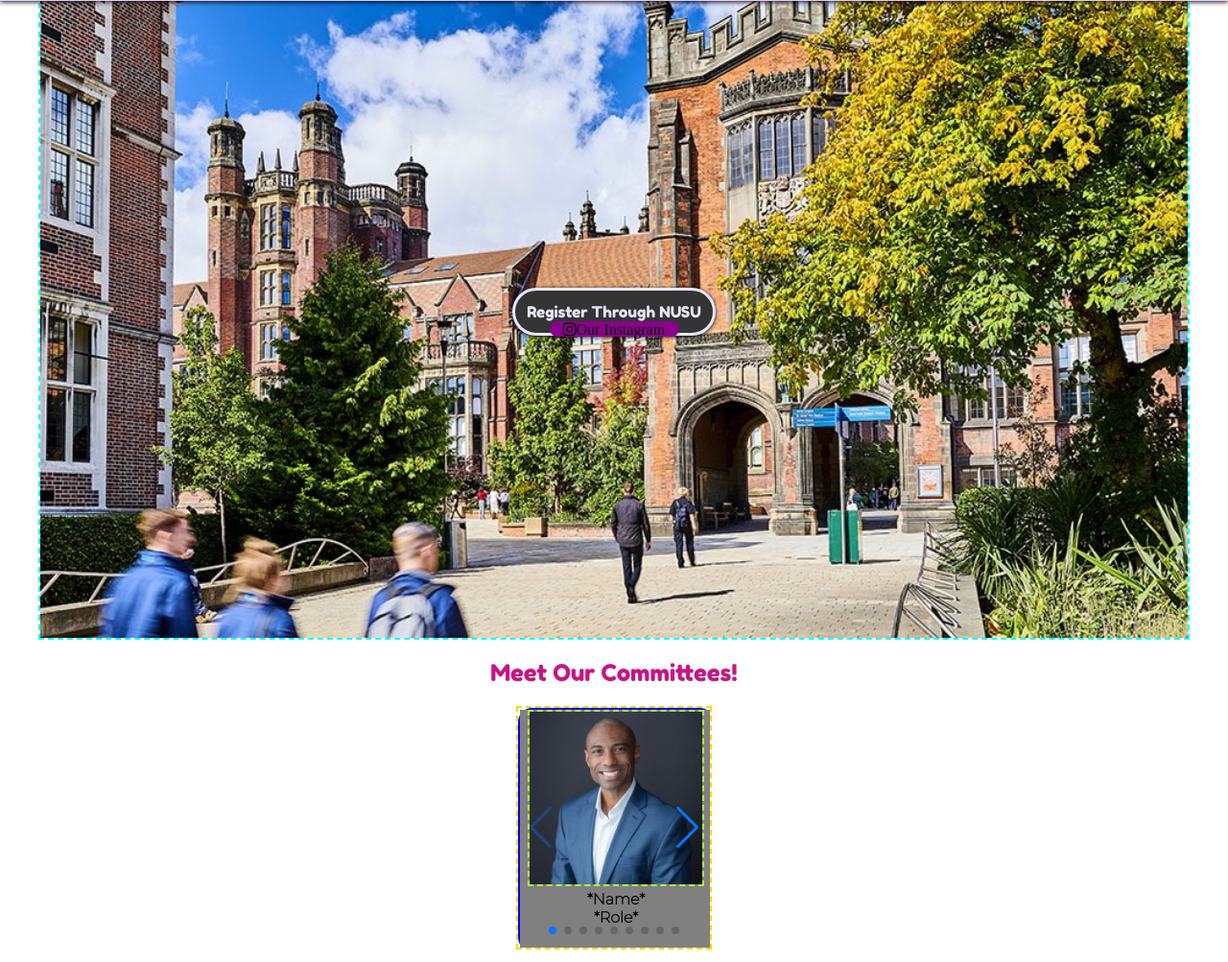
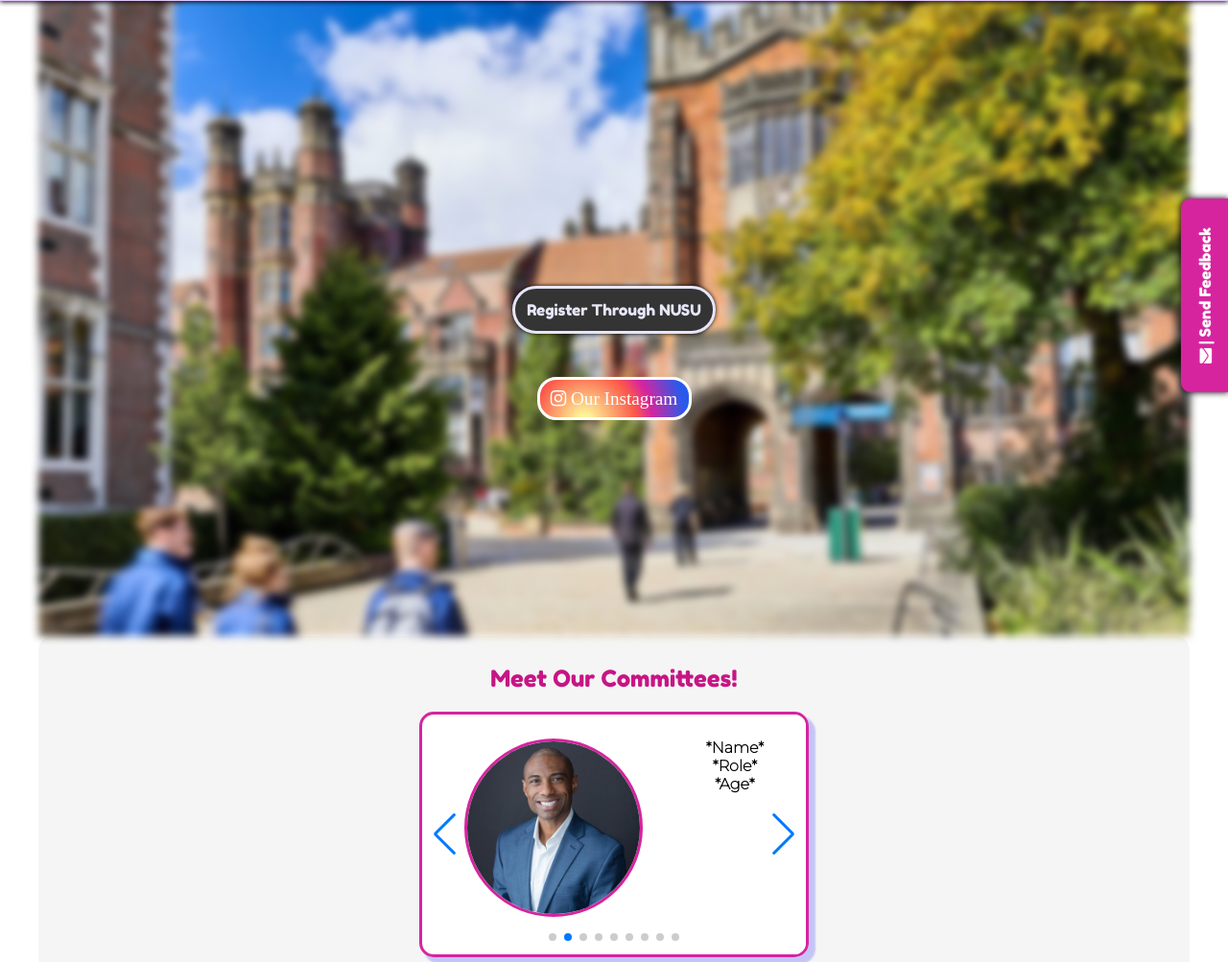
Before and after one commit to Kamran6433/Kamran6433.github.io, a plain HTML site: page index.html in a window 1280 px wide. Shown: the part 107-1110 px from the top of the page at 96% size. Drawn offline with nearby package versions, Linux system fonts and the light colour scheme.

Commit message:
Fixed more issues and added a send feedback tab which I will finish tomorrow but overall very happy with the progress today. My mum loves the website!

```diff
--- a/index.html
+++ b/index.html
@@ -29,10 +29,11 @@
             <a href="https://www.nusu.co.uk/getinvolved/societies/society/7332/" class="NUSU" target="_blank">Register Through NUSU</a>
         </div>
         <div class="button b2">
-            <a href="https://www.instagram.com/nclpaksoc/" target="_blank" class="fa fa-instagram">Our Instagram</a>
+            <a href="https://www.instagram.com/nclpaksoc/" target="_blank" class="fa fa-instagram"> Our Instagram</a>
         </div>
     </div>
     <div class="elfsight-app-ec5d8c40-6249-4a5e-beab-c1b81d2eff9c"></div>
+        <div class="outerCard">
             <h2>Meet Our Committees!</h2>
             <div class="swiper mySwiper cards">
                 <div class="swiper-wrapper committee c1">
@@ -42,6 +43,8 @@
                             *Name*
                             <br>
                             *Role*
+                            <br>
+                            *Age*
                         </div>
                     </div>
                 </div>
@@ -52,6 +55,8 @@
                             *Name*
                             <br>
                             *Role*
+                            <br>
+                            *Age*
                         </div>
                     </div>
                 </div>
@@ -62,6 +67,8 @@
                             *Name*
                             <br>
                             *Role*
+                            <br>
+                            *Age*
                         </div>
                     </div>
                 </div>
@@ -72,6 +79,8 @@
                             *Name*
                             <br>
                             *Role*
+                            <br>
+                            *Age*
                         </div>
                     </div>
                 </div>
@@ -82,6 +91,8 @@
                             *Name*
                             <br>
                             *Role*
+                            <br>
+                            *Age*
                         </div>
                     </div>
                 </div>
@@ -92,6 +103,8 @@
                             *Name*
                             <br>
                             *Role*
+                            <br>
+                            *Age*
                         </div>
                     </div>
                 </div>
@@ -102,6 +115,8 @@
                             *Name*
                             <br>
                             *Role*
+                            <br>
+                            *Age*
                         </div>
                     </div>
                 </div>
@@ -112,6 +127,8 @@
                             *Name*
                             <br>
                             *Role*
+                            <br>
+                            *Age*
                         </div>
                     </div>
                 </div>
@@ -122,6 +139,8 @@
                             *Name*
                             <br>
                             *Role*
+                            <br>
+                            *Age*
                         </div>
                     </div>
                 </div>
@@ -138,6 +157,7 @@
         </div>
         <div class="aos">
         <p>Through our efforts, we intend to create a platform by which the Pakistani community at Newcastle University can bond and represent itself to the wider campus and outside community. For the first time ever, we will be holding an annual Daastan ball! As well as this, we will also be hosting regular social and traditional events including day trips, cricket matches, movie screenings, bowling, games night, Qawwali night, and our most loved event: chai n’ chill.</p>
+        </div>
     </div>
     </div>
     <footer>
@@ -162,6 +182,10 @@
         </form>
     </div>
     </footer>
+    <div class="sideTab">
+        <i class="fa fa-envelope"></i>
+        | Send Feedback
+    </div>
     <div id="header">
         <h1>Newcastle University<br>Pakistan Society</h1>
     </div>
--- a/index.js
+++ b/index.js
@@ -59,10 +59,10 @@ const committeeCarousel = [document.getElementsByClassName("committee")];
 // console.log(committeeCarousel);
 
 var swiper = new Swiper(".mySwiper", {
-    spaceBetween: 50,
+    spaceBetween: 70,
     centeredSlides: true,
     autoplay: {
-        delay: 100000000000,
+        delay: 4000,
         disableOnInteraction: false,
     },
     pagination: {
--- a/style.css
+++ b/style.css
@@ -2,8 +2,11 @@
 /*Flexboxes*/
 /*Grid*/
 /*Learn header and footer tags in HTML*/
+/*I need the Logo*/
+/*possibly some pictures of the committee unless i can find them myself the ones from instagram wont suffice*/
 #header {
     opacity: 0.97;
+    z-index: 100;
 }
 form {
     position: relative;
@@ -34,7 +37,6 @@ footer {
     /*border: blue 2px dashed;*/
 }
 .website {
-    /*border: darkred dashed 2px;*/
     max-width: 1200px;
     margin: auto;
     text-align: center;
@@ -56,6 +58,7 @@ h1 {
     position: fixed;
     transition: transform 1s, 1s;
     will-change: transition;
+    z-index: 100;
 }
 h1:hover{
     transform: translateY(10px);
@@ -72,18 +75,17 @@ h1:hover{
 .button{
     position: relative;
     bottom: 50%;
-    /*left: 50%;*/
+    margin-bottom: 60px;
 }
 .image {
     background-repeat: no-repeat;
     background-size: cover;
     max-width: 100%;
     height: 100%;
-    /*filter: blur(4px);*/
-    /*-webkit-filter: blur(4px);*/
+    filter: blur(4px);
+    -webkit-filter: blur(4px);
 }
 .box {
-    border: aqua dashed 2px;
     position: relative;
     margin: 70px auto auto auto;
     max-width: 100vw;
@@ -109,8 +111,8 @@ h1:hover{
     max-width: 700px;
     text-align: center;
     border: mediumvioletred solid;
-    border-radius: 10px;
-    box-shadow: 12px 12px 2px 1px rgba(0, 0, 255, .2);
+    border-radius: 15px;
+    box-shadow: 6px 6px 2px 1px rgba(0, 0, 255, .2);
     transition: 0.5s ease-in;
     margin: auto;
     margin-top: 10vh;
@@ -120,18 +122,6 @@ h1:hover{
     transform: translateY(-65px);
     transition: 0.5s ease-out;
 }
-/*p {*/
-/*    position: relative;*/
-/*    !*border: 1px solid;*!*/
-/*    background-color: aliceblue;*/
-/*    font-family: 'Montserrat', sans-serif;*/
-/*    font-weight: bolder;*/
-/*    padding: 8%;*/
-/*    text-align: center;*/
-/*    border: black solid;*/
-/*    border-radius: 2%;*/
-/*    box-shadow: 12px 12px 2px 1px rgba(0, 0, 255, .2);*/
-/*}*/
 a.NUSU {
     opacity: 1;
     font-family: 'Fredoka One', cursive;
@@ -143,30 +133,39 @@ a.NUSU {
     text-align: center;
     margin: auto;
     border-radius: 55px;
-    box-shadow: 0px 1px 4px black;
-    transition: transform 1s ease-in;
+    box-shadow: 0 0 4px black;
+    transition: 0.3s ease-in;
 }
 a.NUSU:hover {
-    transform: translateY(10px) scale(110%);
-    box-shadow: 0px 1px 7px black;
+    box-shadow: 0 0 7px black;
     border: #e6caff solid;
     color: #e6caff;
-    transition-duration: 1s, 1s;
+    transition-duration: 0.3s;
 }
-.fa:hover {
-    opacity: 0.6;
+.fa-instagram:hover {
+    box-shadow: 0 0 7px gold;
+    border: white solid;
+    transition-duration: 0.3s;
+}
+.b2 {
+    font-family: 'Montserrat', sans-serif;
+    font-size: larger;
 }
 .fa-instagram {
-    background: darkmagenta;
-    color: black;
-    /*border: chartreuse solid 2px;*/
+    border: white solid;
+    background: #d6249f;
+    background: radial-gradient(circle at 30% 107%, #fdf497 0%, #fdf497 5%, #fd5949 45%,#d6249f 60%,#285AEB 90%);
+    padding: 10px;
+    color: white;
+    text-align: center;
+    text-decoration: none;
+    border-radius: 20px;
+    transition-duration: 0.5s;
     width: 135px;
     position: relative;
 }
-.fa {
-    text-align: center;
-    text-decoration: none;
-    border-radius: 20px;
+.fa-envelope {
+    color: white;
 }
 h2 {
     font-family: 'Fredoka One', cursive;
@@ -174,46 +173,39 @@ h2 {
     font-weight: lighter;
     text-align: center;
 }
-.cards {
-    display: grid;
-    grid-template-columns: 1fr 1fr 1fr 1fr 1fr 1fr 1fr 1fr 1fr;
-    width: 100%;
-    /*background-color: #f5f5f5;*/
-    /*border: 2px solid greenyellow;*/
-    /*display: inline-block;*/
-    /*align-items: center;*/
-    /*text-align: center;*/
-    /*margin: auto;*/
+.outerCard {
+    background-color: #f5f5f5;
+    border-radius: 15px;
+    padding: 10px;
+    margin-bottom: 10px;
 }
 .committee{
-    /*margin: auto;*/
-    /*grid-template-columns: 1fr 1fr 1fr 1fr 1fr 1fr 1fr 1fr 1fr;*/
+    position: relative;
     font-family: 'Montserrat', sans-serif;
     font-weight: bolder;
-    background-color: #f5f5f5;
-    border: 2px solid blue;
+    background-color: white;
     transition: transform 0.3s;
     border-radius: 15px;
-    max-width: 200px;
+    width: 200px;
 }
-/*.committee_picture {*/
-/*    border-radius: 12px;*/
-/*}*/
 .committee:hover {
     transform: scale(110%);
 }
 .swiper {
-    width: 200px;
+    position: relative;
+    display: grid;
+    grid-template-columns: 1fr 1fr 1fr 1fr 1fr 1fr 1fr 1fr 1fr;
+    box-shadow: 6px 6px 2px 1px rgba(0, 0, 255, .2);
+    width: 400px;
     height: 250px;
-    border: gold dashed 2px;
+    border: #d6249f solid 3px;
+    border-radius: 15px;
 }
 .swiper-slide {
-    background: gray;
     /*margin: auto;*/
     /*width: 10vw;*/
     /*display: inline-block;*/
     /*position: relative;*/
-    /* Center slide text vertically */
     /*display: -webkit-box;*/
     /*display: -ms-flexbox;*/
     /*display: -webkit-flex;*/
@@ -226,11 +218,33 @@ h2 {
     /*-ms-flex-align: center;*/
     /*-webkit-align-items: center;*/
     /*align-items: center;*/
-    border: crimson dot-dash;
+    /*border: crimson dot-dash;*/
+    /*background-color: #343434;*/
 }
 .swiper-slide img {
+    position: absolute;
+    left: 11%;
+    top: 10%;
     /*width: 100%;*/
     /*height: 100%;*/
     /*object-fit: cover;*/
-    border: 2px dashed greenyellow;
+    border-radius: 50%;
+    border: 3px solid #d6249f;
 }
+.cardContent {
+    position: absolute;
+    right: 11%;
+    top: 10%;
+}
+.sideTab {
+    font-family: 'Fredoka One', cursive;
+    position: fixed;
+    bottom: 45%;
+    right: -77px;
+    padding: 15px 30px;
+    border-radius: 10px 10px 0 0;
+    background-color: #d6249f;
+    color: white;
+    transform: rotate(-90deg);
+    box-shadow: 0 0 7px black;
+}
```
Lines whose indentation alone changed are shown as unchanged.
